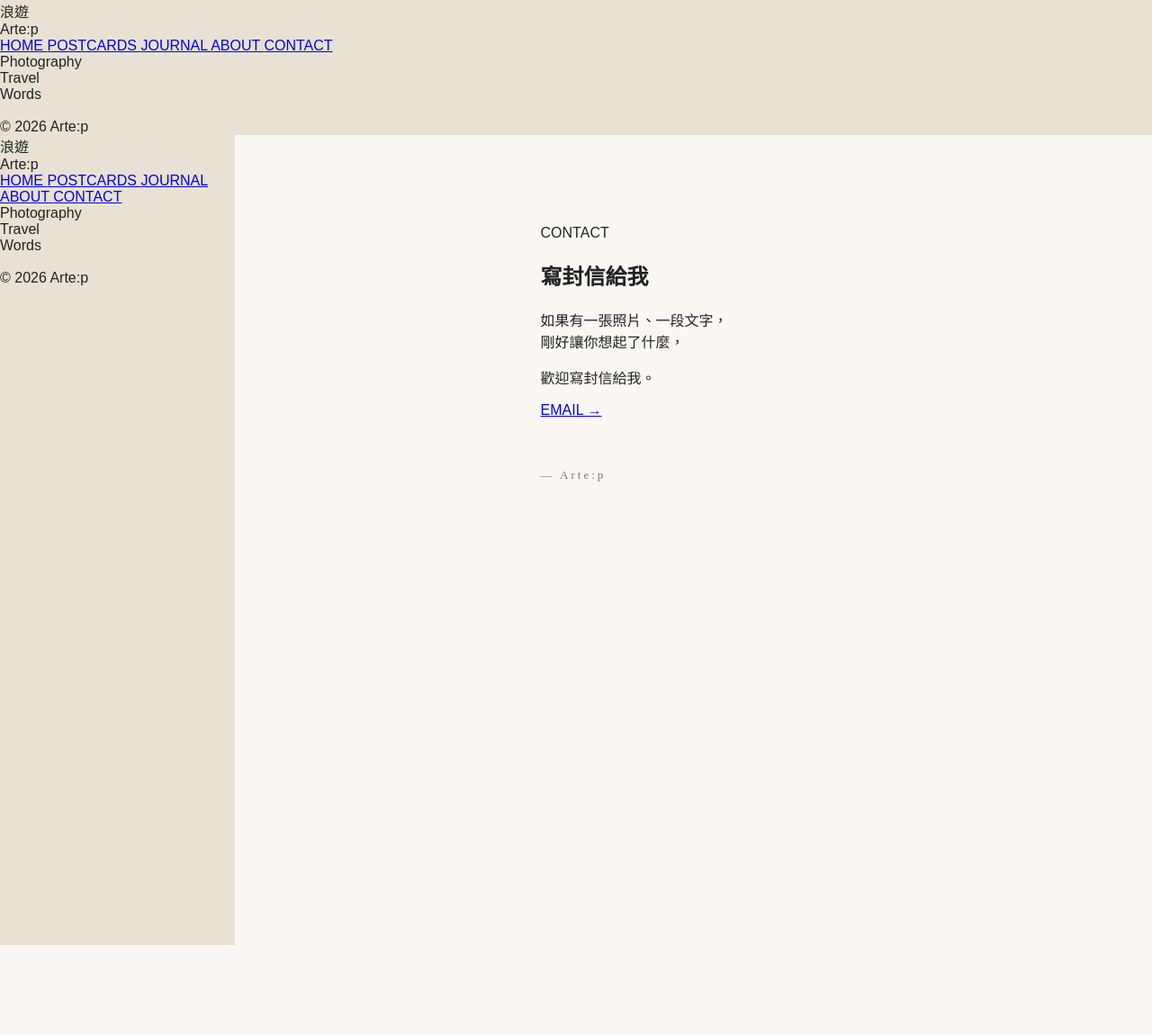
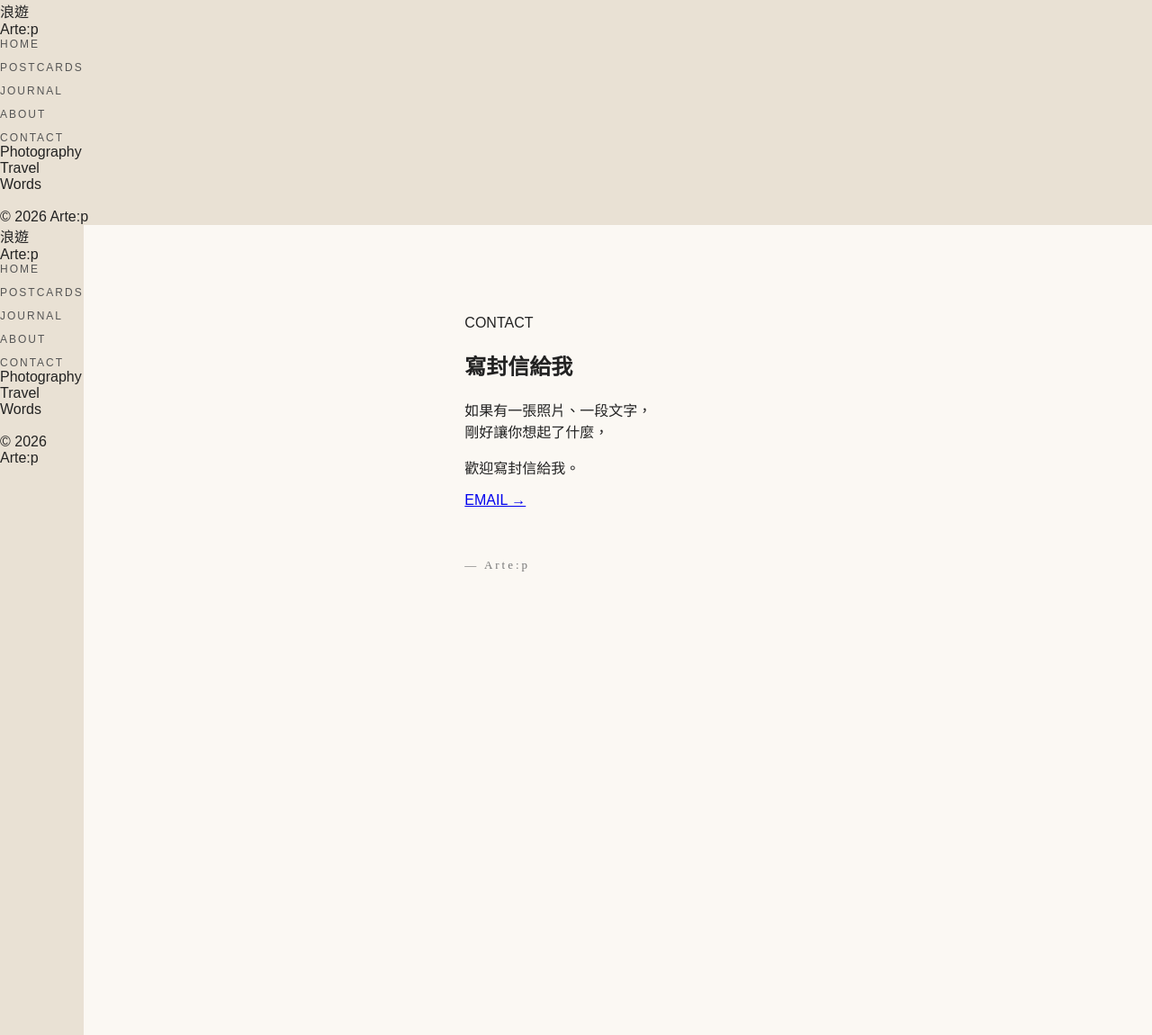
Before and after one commit to artep-wandering/artep-wandering.github.io, a Jekyll site: the page built from contact/index.html, in a window 1280 px wide. Shown: the whole page at 90% size. Built offline with Jekyll 4.4.1, drawn with Linux system fonts in a browser that asks for light colours; some web fonts are replaced; before the commit the page ends 1050 px from its top, so only the background shows below that.

Commit message:
theme_css_v0.0.4

```diff
--- a/assets/css/theme.css
+++ b/assets/css/theme.css
@@ -1,8 +1,20 @@
 /* ========================================
    WANDERING GLOBAL THEME
-    VERSION: theme_css_v0.0.3
+    VERSION: theme_css_v0.0.4
    全站共用顏色
    ======================================== */
+.menu {
+  display: flex;
+  flex-direction: column;
+  gap: 12px;
+}
+
+.menu a {
+  text-decoration: none;
+  color: #555;
+  font-size: 12px;
+  letter-spacing: 2px;
+}
 
 :root {
   --page-bg: #fbf8f3;
```
